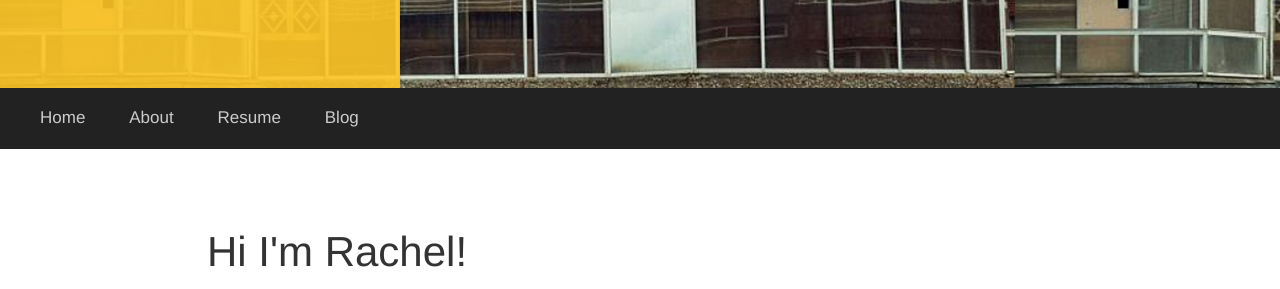
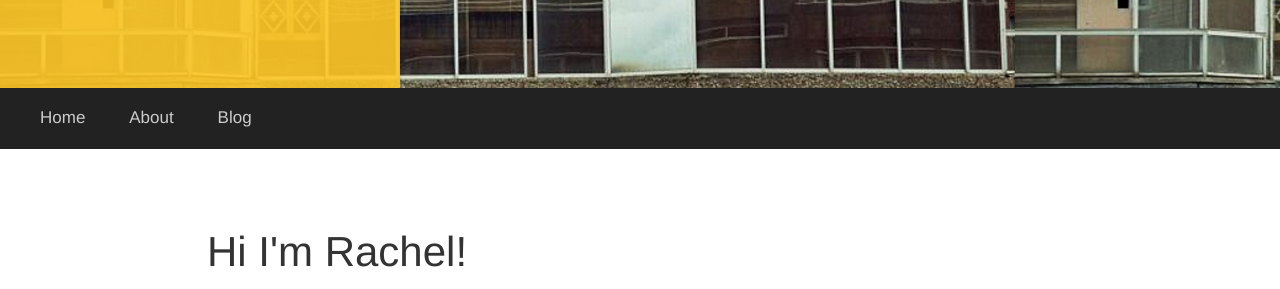
Before and after one commit to rachelAdams/rachelAdams.github.io, a Jekyll site: the page built from index.html, in a window 1280 px wide. Shown: the part 262-551 px from the top of the page. Built offline with Jekyll 4.4.1, drawn with Linux system fonts in a browser that asks for light colours; nearby versions of some CDN libraries.

Commit message:
removed cv link

```diff
--- a/_layouts/default.html
+++ b/_layouts/default.html
@@ -23,7 +23,6 @@
         <ul>
             <li><a href="/">Home</a></li>
             <li><a href="/about">About</a></li>
-            <li><a href="/cv">Resume</a></li>
             <li><a href="/blog">Blog</a></li>
         </ul>
     </nav>
```
